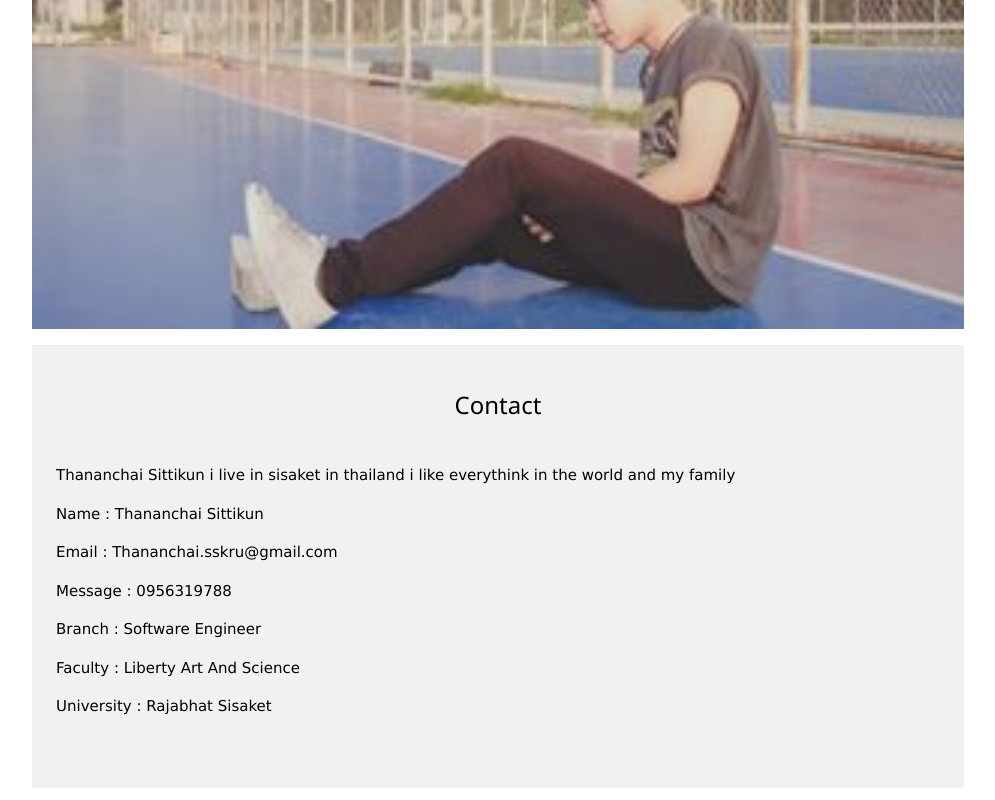
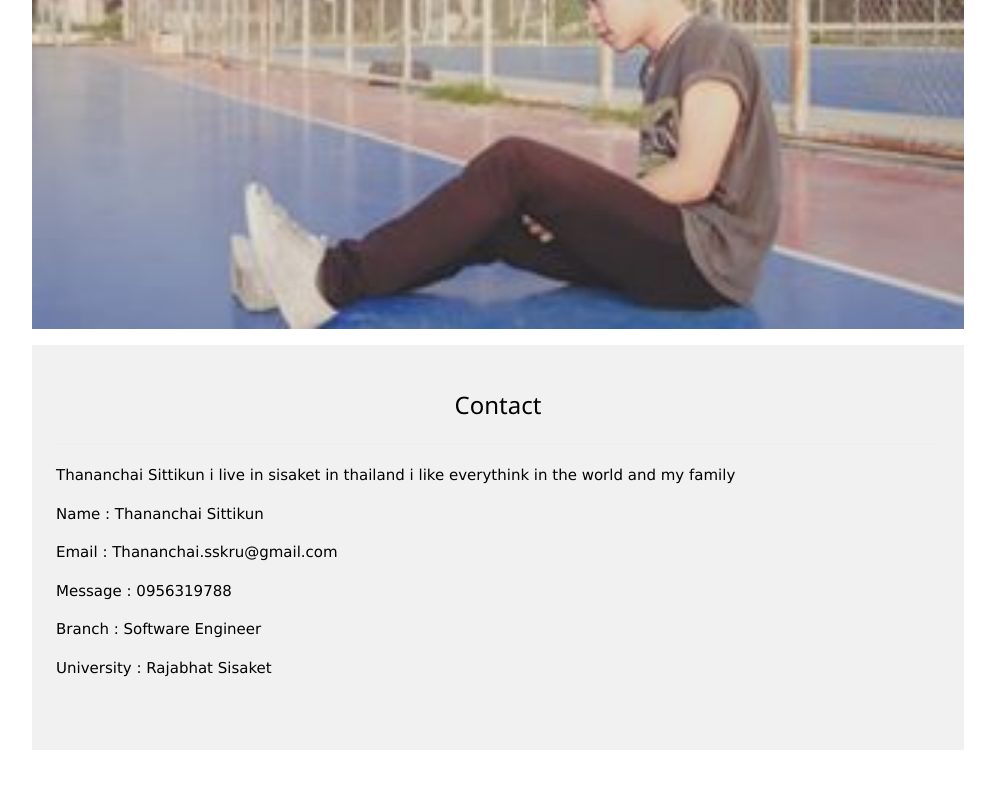
Before and after one commit to joft60302/nicebro, a plain HTML site: page index.html in a window 1280 px wide. Shown: the part 3130-3930 px from the top of the page, without its empty margins (142-1137 px from the left). After the commit the page ends 3892 px from the top, so only its background shows below. Drawn offline with nearby package versions, Linux system fonts and the light colour scheme.

Commit message:
#4
Remove Faculty

```diff
--- a/index.html
+++ b/index.html
@@ -66,10 +66,6 @@
 
 		</div>
       <div class="w3-section">
-        <label>Faculty : Liberty Art And Science</label>
-
-		</div>
-      <div class="w3-section">
         <label>University : Rajabhat Sisaket</label>
 
       </div>
```
